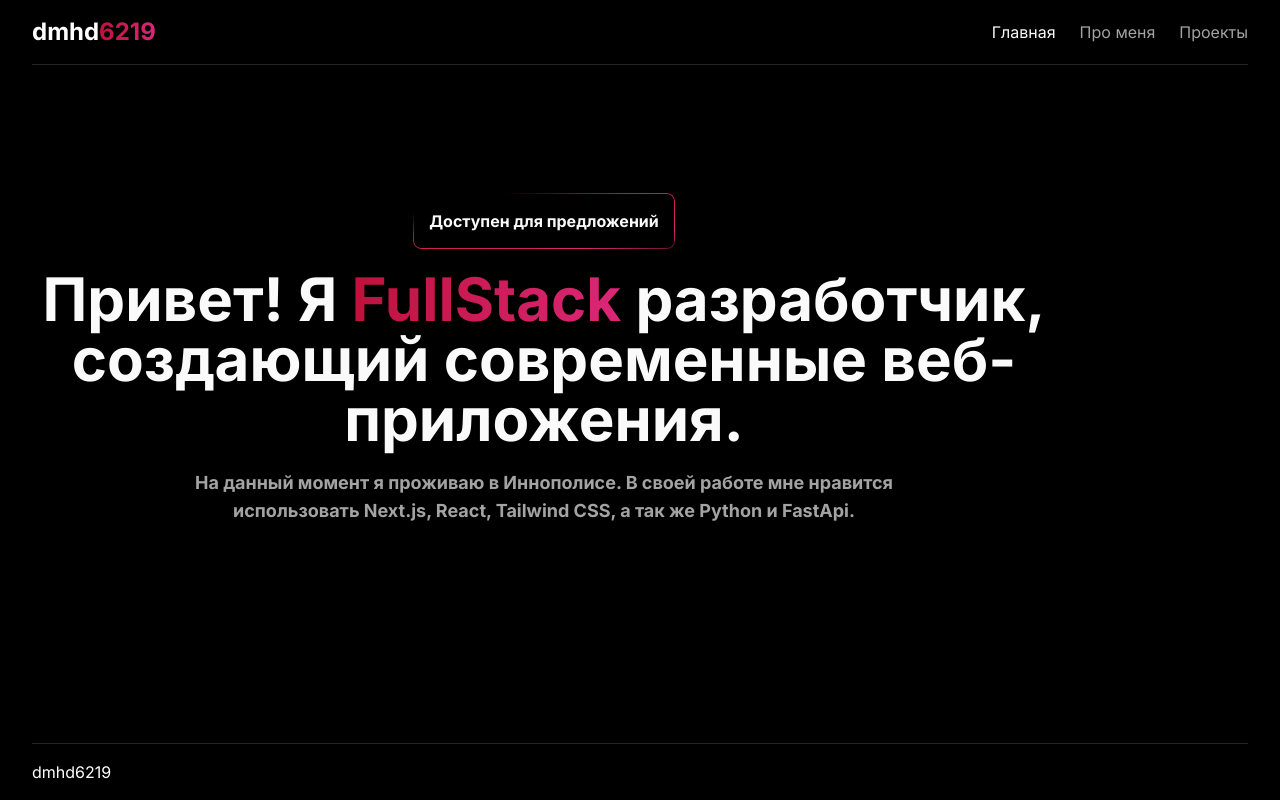
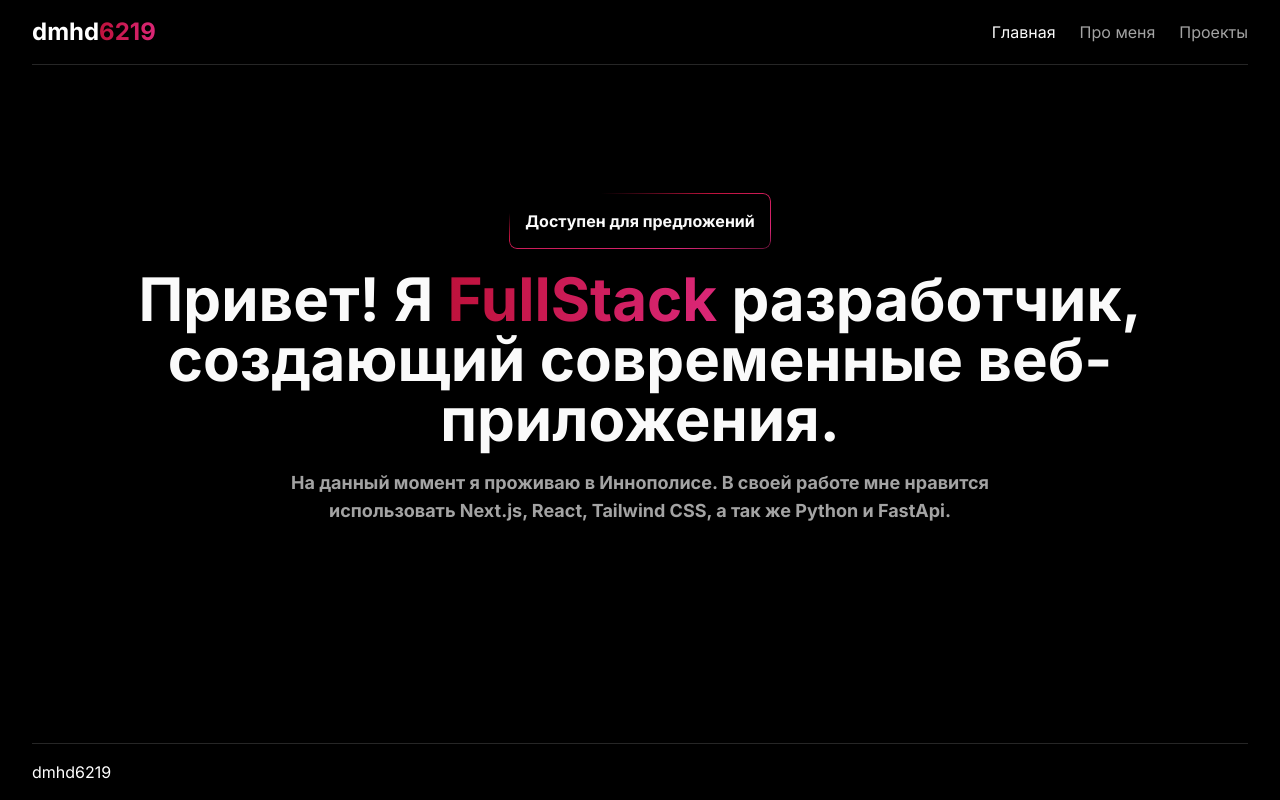
Before and after one commit to dmhd6219/portfolio-website, a React (Vite) app: page / in a window 1280 px wide. Built offline with nearby package versions, Linux system fonts and the light colour scheme.

Commit message:
fix: center home block

```diff
--- a/src/components/router/portfolio/root/home.tsx
+++ b/src/components/router/portfolio/root/home.tsx
@@ -5,7 +5,7 @@ import { links } from '@/lib/data.ts';
 export default function Home() {
     return (
         <div
-            className="mt-32 mb-16 max-w-screen-lg text-center font-bold text-4xl md:text-5xl lg:text-6xl"
+            className="mt-32 mb-16 mx-auto max-w-screen-lg text-center font-bold text-4xl md:text-5xl lg:text-6xl"
             id="home"
         >
             <div className="flex justify-center mb-5">
```
